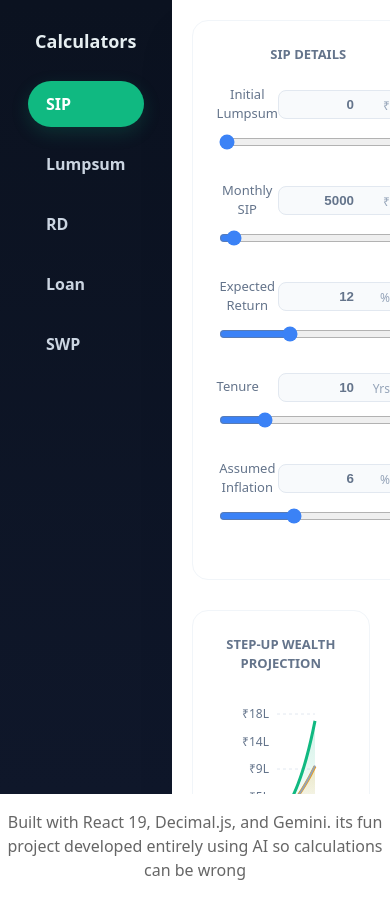
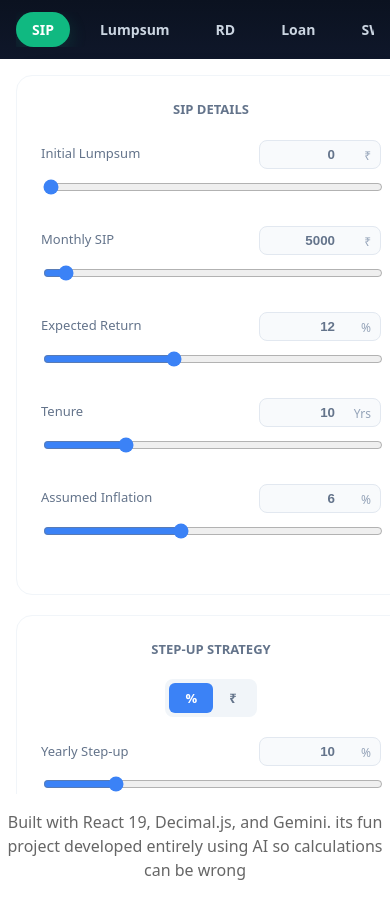
Before and after one commit to siddheshpdy/finCalculators, a React (Vite) app: page / in a window 390 px wide. Built offline with nearby package versions, Linux system fonts and the light colour scheme.

Commit message:
added responsive UI support for mobile

```diff
--- a/src/components/WealthPlanner.module.css
+++ b/src/components/WealthPlanner.module.css
@@ -181,3 +181,55 @@
 .tdMaturity {
   font-weight: 600;
 }
+
+@media (max-width: 768px) {
+  .mainContent {
+    flex-direction: column;
+  }
+
+  .sidebar {
+    width: 100%;
+    height: auto;
+    padding: 12px 16px;
+    flex-direction: row;
+    align-items: center;
+    gap: 16px;
+    flex-shrink: 0;
+  }
+
+  .sidebarTitle {
+    display: none;
+  }
+
+  .sidebarMenu {
+    flex-direction: row;
+    margin-top: 0;
+    overflow-x: auto;
+    width: 100%;
+    padding-bottom: 0;
+    -ms-overflow-style: none;
+    scrollbar-width: none;
+  }
+
+  .sidebarMenu::-webkit-scrollbar {
+    display: none;
+  }
+
+  .sidebarBtn {
+    white-space: nowrap;
+    flex: 0 0 auto;
+    font-size: 14px;
+    padding: 8px 16px;
+  }
+
+  .mainPanel {
+    padding: 16px;
+    height: auto;
+    flex: 1;
+  }
+
+  .controlGrid {
+    grid-template-columns: 1fr;
+    gap: 20px;
+  }
+}
```
